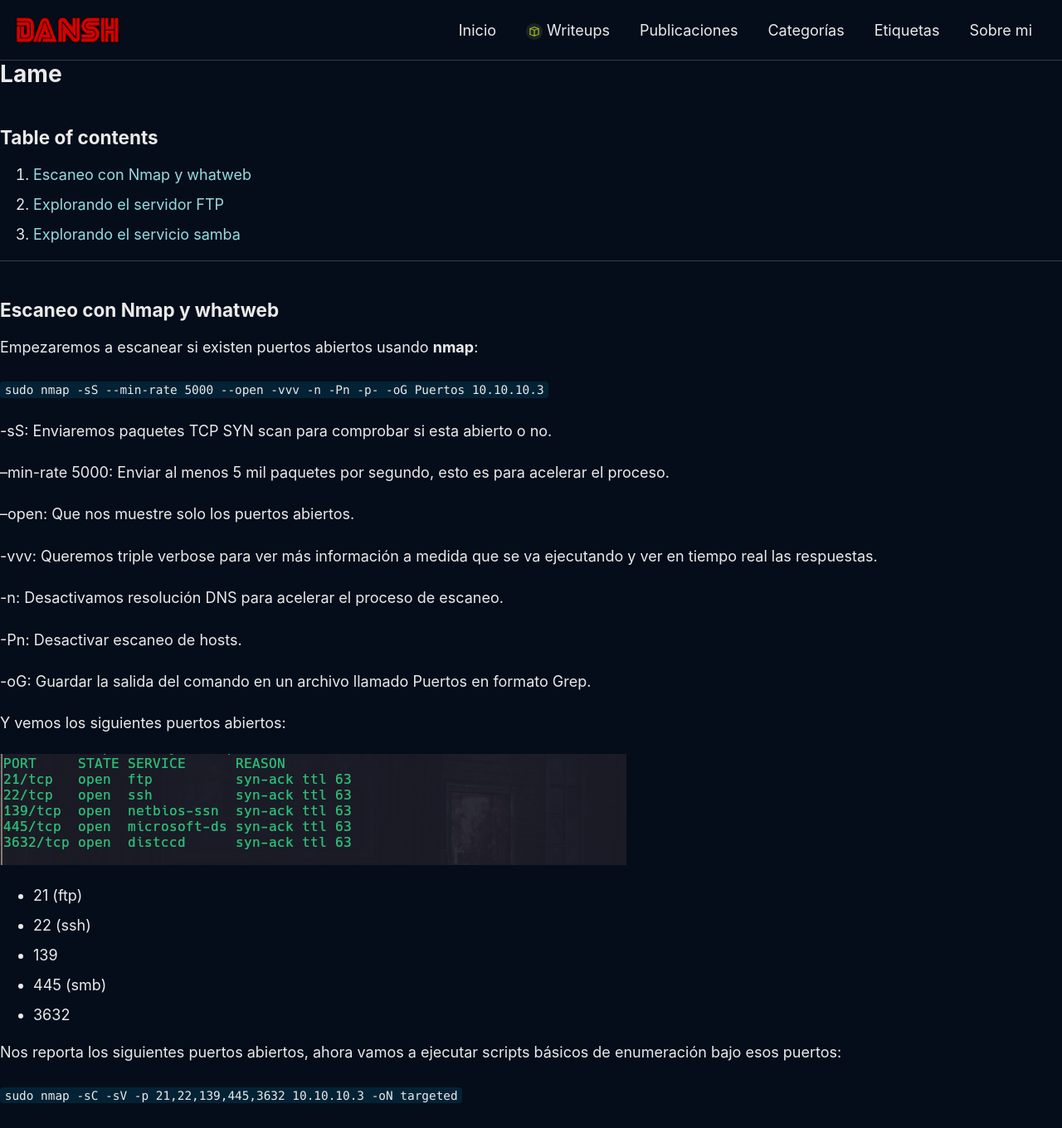
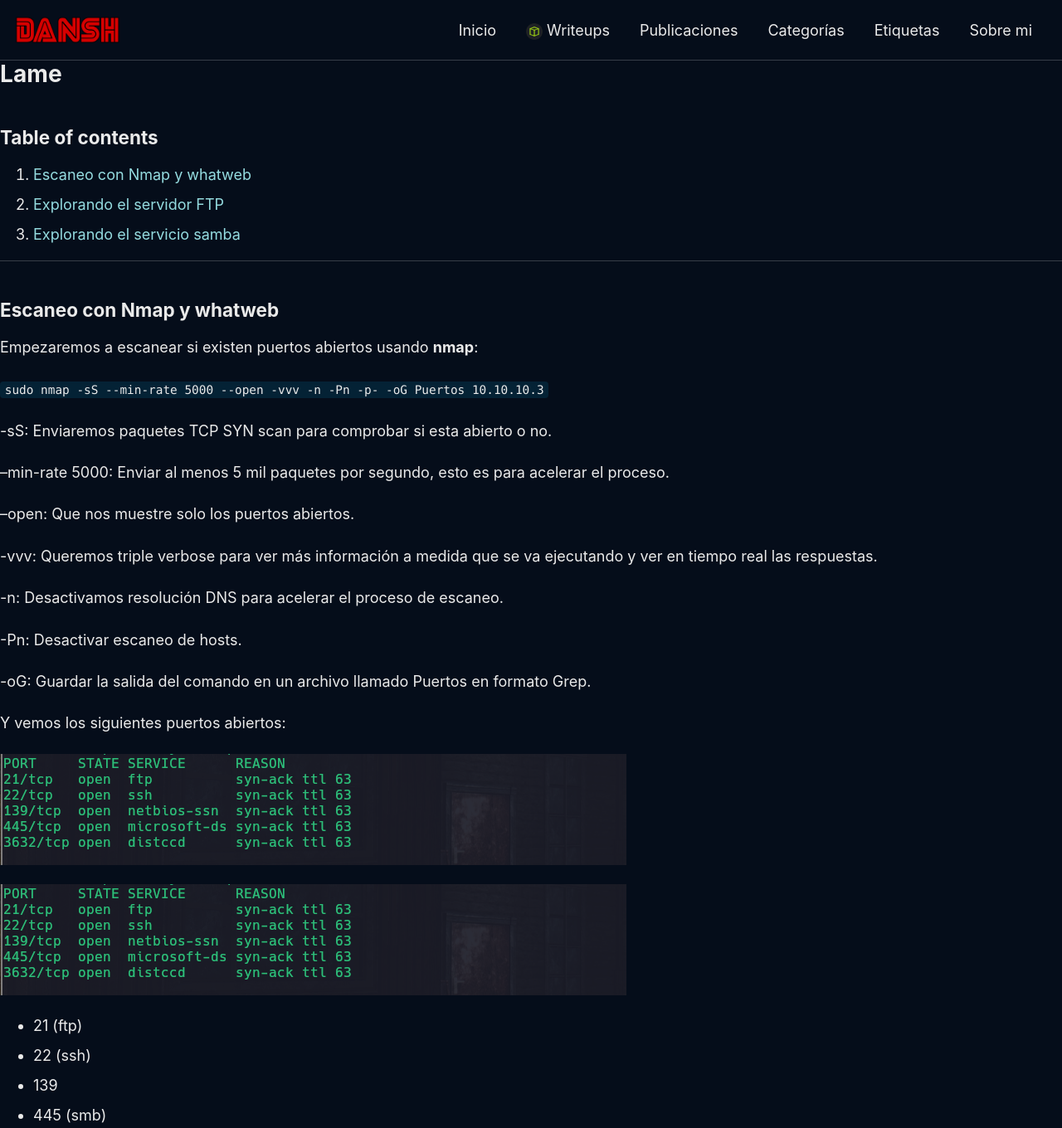
Before and after one commit to dantedansh/D4nshWriteups, a Jekyll site: the page built from _posts/2024-07-18-Lame.md, in a window 1280 px wide. Shown: the top 1360 px of the page at 83% size. Built offline with Jekyll 4.4.1, drawn with Linux system fonts in a browser that asks for light colours; cached includes are drawn as plain includes; a script that is not in the unit is left out.

Commit message:
first commit

```diff
--- a/_posts/2024-07-18-Lame.md
+++ b/_posts/2024-07-18-Lame.md
@@ -39,6 +39,8 @@ Empezaremos a escanear si existen puertos abiertos usando **nmap**:
 Y vemos los siguientes puertos abiertos:
 
 ![image](/assets/images/Maquinas/Lame/ports.png)
+
+<img src="{{ site.baseurl }}/assets/images/Maquinas/Lame/ports.png" alt="Imagen">
 
 - 21 (ftp)
 - 22 (ssh)
```
